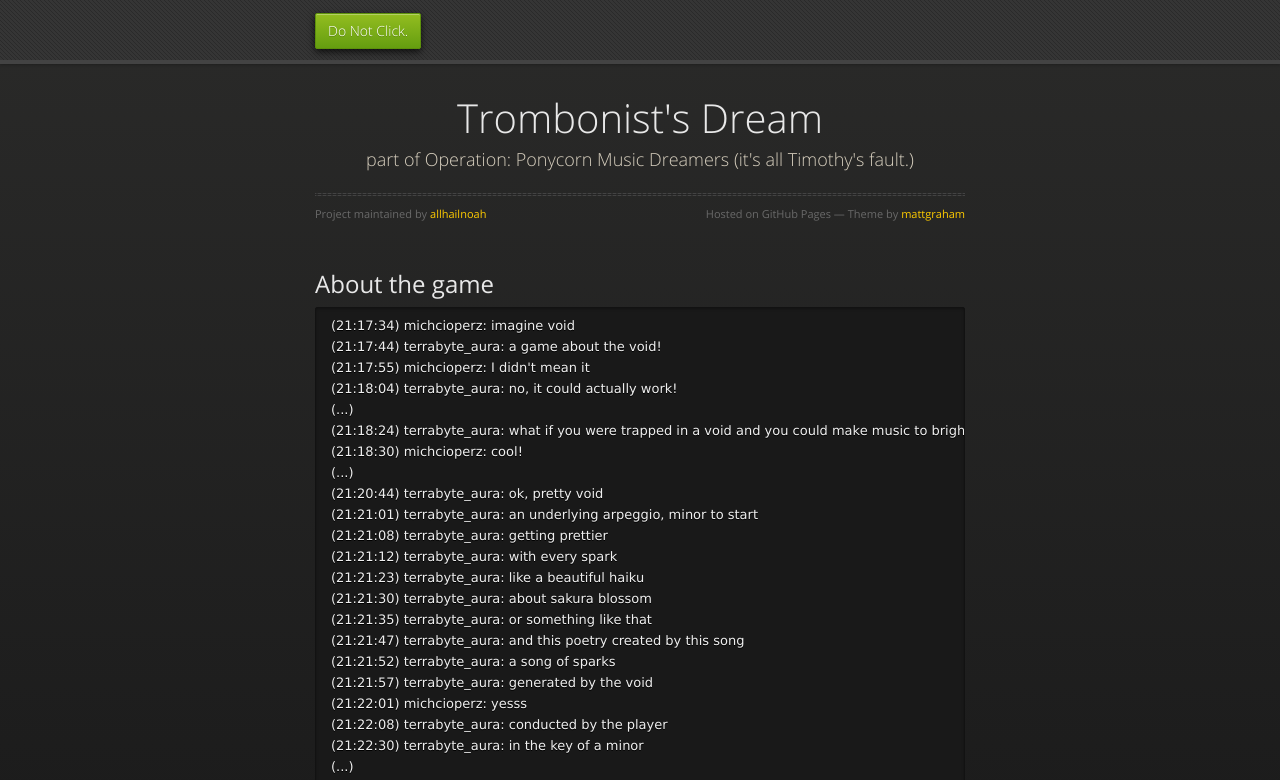
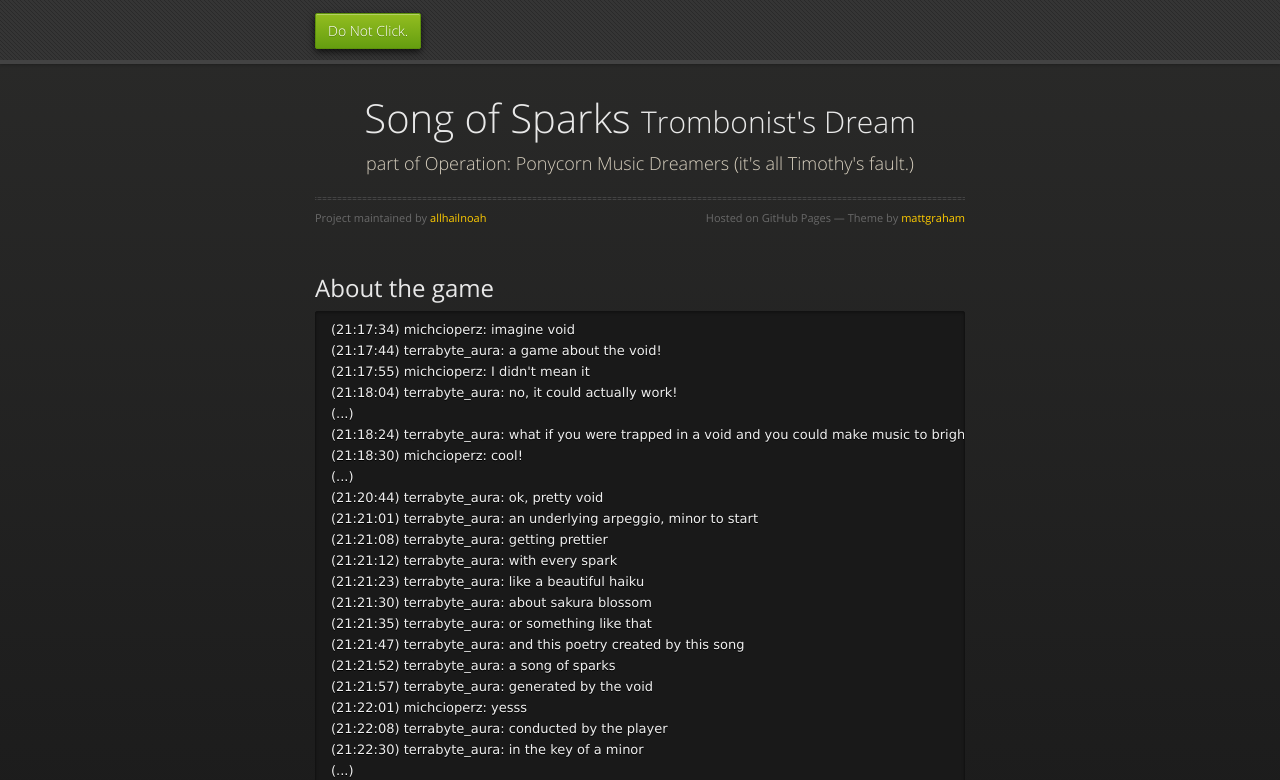
Before and after one commit to allhailnoah/PonycornMusicDreamers, a plain HTML site: page index.html in a window 1280 px wide. Shown: the top 780 px of the page. Drawn offline with nearby package versions, Linux system fonts and the light colour scheme.

Commit message:
Ohhh, Song of Sparks it was called...

```diff
--- a/index.html
+++ b/index.html
@@ -28,7 +28,7 @@
 
       <section>
         <div id="title">
-          <h1>Trombonist's Dream</h1>
+          <h1>Song of Sparks <small>Trombonist's Dream</small></h1>
           <p>part of Operation: Ponycorn Music Dreamers (it's all Timothy's fault.)</p>
           <hr>
           <span class="credits left">Project maintained by <a href="https://github.com/allhailnoah">allhailnoah</a></span>
```
